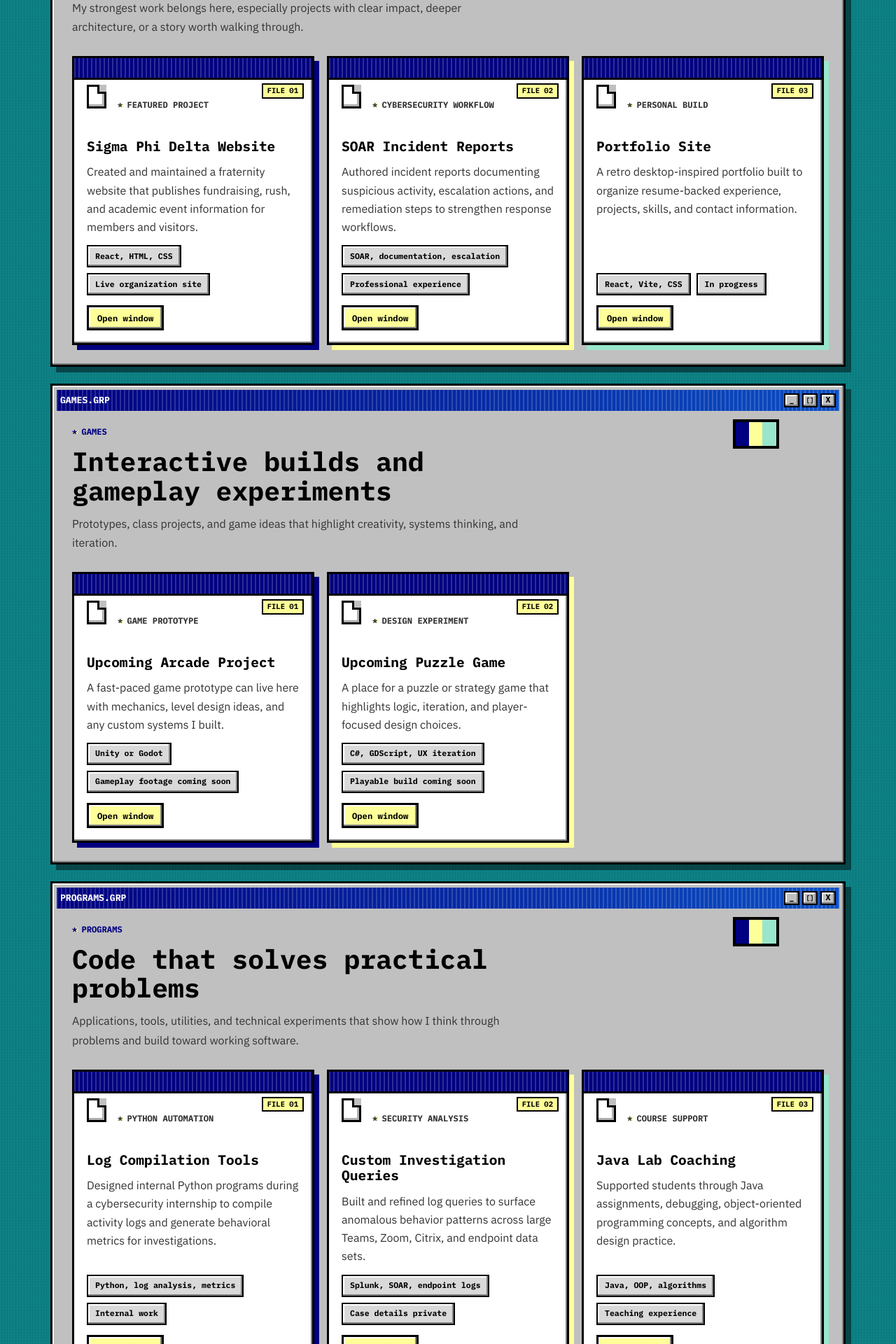
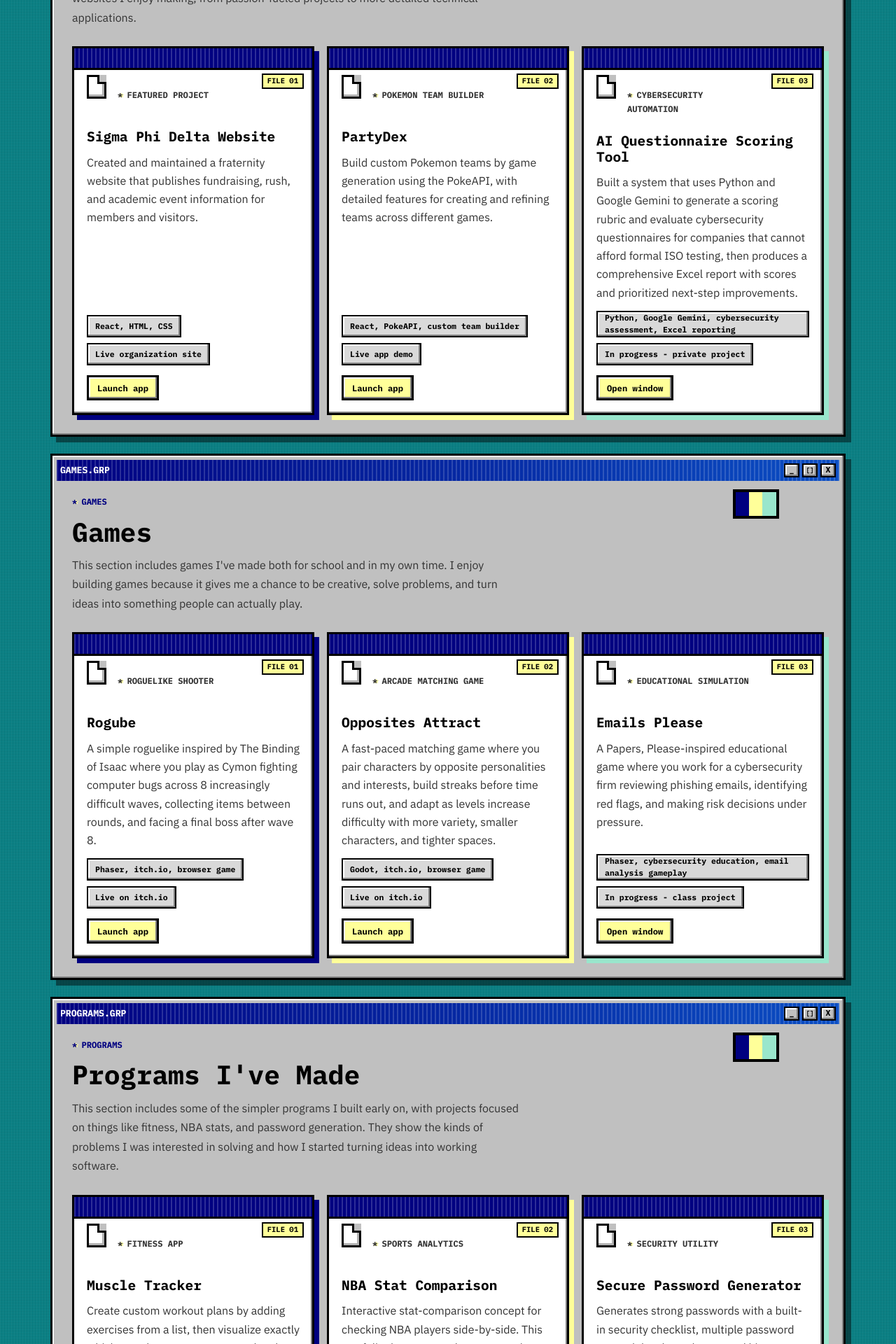
Before and after one commit to ethanfass/EthanFassPortfolio, a React (Vite) app: page / in a window 1280 px wide. Shown: the part 3380-5300 px from the top of the page at 70% size. Built offline with nearby package versions, Linux system fonts and the light colour scheme.

Commit message:
finale for now

```diff
--- a/src/App.css
+++ b/src/App.css
@@ -913,6 +913,15 @@
   box-shadow: var(--border-sunken);
 }
 
+.project-card-clickable {
+  cursor: pointer;
+}
+
+.project-card-clickable:focus-visible {
+  outline: 3px dotted #000000;
+  outline-offset: 4px;
+}
+
 .file-icon {
   position: absolute;
   top: 38px;
@@ -1022,15 +1031,25 @@
   background: rgba(0, 0, 0, 0.46);
 }
 
+body.project-modal-open {
+  overflow: hidden;
+}
+
 .project-demo-window {
   width: min(1120px, 100%);
   height: min(760px, calc(100vh - 44px));
+  transform: translateY(-16px);
   overflow: hidden;
   border: 3px solid #000000;
   background: var(--window);
   box-shadow:
     var(--border-raised),
     12px 12px 0 rgba(0, 0, 0, 0.55);
+}
+
+.project-demo-window-large {
+  width: min(1400px, calc(100vw - 8px));
+  height: min(940px, calc(100vh - 10px));
 }
 
 .project-window-titlebar {
@@ -1090,12 +1109,150 @@
 
 .project-demo-frame {
   display: block;
+  width: 100%;
+  height: 100%;
+  margin: 0;
+  border: 0;
+  background: #ffffff;
+  box-shadow: none;
+}
+
+.project-demo-image {
+  display: block;
+  width: 100%;
+  height: 100%;
+  max-width: 88%;
+  max-height: 88%;
+  margin: auto;
+  object-fit: contain;
+  background: #ffffff;
+}
+
+.browser-shell {
+  display: flex;
+  flex-direction: column;
+  gap: 0;
   width: calc(100% - 16px);
   height: calc(100% - 100px);
   margin: 8px;
   border: 3px solid #000000;
   background: #ffffff;
   box-shadow: var(--border-sunken);
+  overflow: hidden;
+}
+
+.browser-tab-row {
+  display: flex;
+  align-items: flex-end;
+  gap: 4px;
+  padding: 6px 8px 0;
+  border-bottom: 2px solid #000000;
+  background: var(--window-mid);
+}
+
+.browser-tab {
+  display: inline-flex;
+  align-items: center;
+  min-height: 28px;
+  padding: 0 12px;
+  border: 2px solid #000000;
+  border-bottom: 0;
+  background: #eeeeee;
+  color: #000000;
+  font-family: var(--font-display);
+  font-size: 0.7rem;
+  font-weight: 700;
+  text-transform: uppercase;
+}
+
+.browser-tab-active {
+  background: #ffffff;
+  position: relative;
+  top: 1px;
+}
+
+.browser-tab-add {
+  min-width: 28px;
+  justify-content: center;
+  padding: 0;
+}
+
+.browser-address-row {
+  display: grid;
+  grid-template-columns: auto 1fr auto;
+  gap: 8px;
+  align-items: center;
+  min-height: 42px;
+  padding: 6px 8px;
+  border-bottom: 3px solid #000000;
+  background: var(--window);
+}
+
+.browser-nav {
+  display: inline-flex;
+  gap: 4px;
+}
+
+.browser-nav span {
+  width: 18px;
+  height: 18px;
+  border: 2px solid #000000;
+  background: #ffffff;
+  box-shadow: var(--border-raised);
+}
+
+.project-demo-frame-wrap {
+  display: grid;
+  place-items: center;
+  flex: 1;
+  min-height: 0;
+  border: 3px solid #000000;
+  background: #ffffff;
+  box-shadow: var(--border-sunken);
+  overflow: hidden;
+}
+
+.browser-address {
+  display: inline-flex;
+  align-items: center;
+  min-height: 30px;
+  min-width: 0;
+  padding: 0 10px;
+  border: 2px solid #000000;
+  background: #ffffff;
+  box-shadow: var(--border-sunken);
+  color: #000000;
+  font-family: var(--font-display);
+  font-size: 0.68rem;
+  font-weight: 700;
+  overflow: hidden;
+  text-overflow: ellipsis;
+  white-space: nowrap;
+}
+
+.browser-address-row a {
+  display: inline-flex;
+  align-items: center;
+  justify-content: center;
+  min-height: 30px;
+  padding: 0 10px;
+  border: 2px solid #000000;
+  background: var(--accent-blue);
+  box-shadow: var(--border-raised);
+  color: #000000;
+  font-family: var(--font-display);
+  font-size: 0.68rem;
+  font-weight: 700;
+  text-decoration: none;
+}
+
+.browser-address-row a:hover {
+  box-shadow: var(--border-sunken);
+}
+
+.browser-address-row a:focus-visible {
+  outline: 3px dotted #000000;
+  outline-offset: 2px;
 }
 
 .project-window-empty {
@@ -1273,6 +1430,18 @@
     padding: 18px;
   }
 
+  .browser-address-row {
+    grid-template-columns: 1fr;
+  }
+
+  .browser-nav {
+    display: none;
+  }
+
+  .browser-address-row a {
+    justify-self: start;
+  }
+
   .project-window-empty h3 {
     font-size: 1.1rem;
   }
--- a/src/App.jsx
+++ b/src/App.jsx
@@ -1,6 +1,7 @@
-import { useState } from 'react'
+import { useEffect, useState } from 'react'
 import './App.css'
 import profilePhoto from './assets/ef-profile-photo.png'
+import nbaHoopScreenshot from './assets/nbahoop.png'
 
 const desktopShortcuts = [
   { href: '#about', icon: 'about', label: 'About' },
@@ -123,55 +124,66 @@ const educationItems = [
 
 const programs = [
   {
-    tag: 'Python Automation',
-    title: 'Log Compilation Tools',
+    tag: 'Fitness App',
+    title: 'Muscle Tracker',
     description:
-      'Designed internal Python programs during a cybersecurity internship to compile activity logs and generate behavioral metrics for investigations.',
-    stack: 'Python, log analysis, metrics',
-    status: 'Internal work',
-    demoUrl: '',
+      'Create custom workout plans by adding exercises from a list, then visualize exactly which muscle groups are targeted and how intensely each movement affects your body.',
+    stack: 'React, workout planning, muscle mapping',
+    status: 'Live app demo',
+    demoUrl: 'https://muscletrackerapp.netlify.app/',
     repoUrl: '',
   },
   {
-    tag: 'Security Analysis',
-    title: 'Custom Investigation Queries',
+    tag: 'Sports Analytics',
+    title: 'NBA Stat Comparison',
     description:
-      'Built and refined log queries to surface anomalous behavior patterns across large Teams, Zoom, Citrix, and endpoint data sets.',
-    stack: 'Splunk, SOAR, endpoint logs',
-    status: 'Case details private',
-    demoUrl: '',
+      'Interactive stat-comparison concept for checking NBA players side-by-side. This portfolio demo currently uses a static screenshot preview.',
+    stack: 'React, APIs, stat comparison UI',
+    status: 'Screenshot preview',
+    demoUrl: nbaHoopScreenshot,
     repoUrl: '',
   },
   {
-    tag: 'Course Support',
-    title: 'Java Lab Coaching',
+    tag: 'Security Utility',
+    title: 'Secure Password Generator',
     description:
-      'Supported students through Java assignments, debugging, object-oriented programming concepts, and algorithm design practice.',
-    stack: 'Java, OOP, algorithms',
-    status: 'Teaching experience',
-    demoUrl: '',
+      'Generates strong passwords with a built-in security checklist, multiple password strength levels, and password history tracking.',
+    stack: 'JavaScript, security checklist, password history',
+    status: 'Live app demo',
+    demoUrl: 'https://securepwgenerator.netlify.app/',
     repoUrl: '',
   },
 ]
 
 const games = [
   {
-    tag: 'Game Prototype',
-    title: 'Upcoming Arcade Project',
+    tag: 'Roguelike Shooter',
+    title: 'Rogube',
     description:
-      'A fast-paced game prototype can live here with mechanics, level design ideas, and any custom systems I built.',
-    stack: 'Unity or Godot',
-    status: 'Gameplay footage coming soon',
-    demoUrl: '',
+      'A simple roguelike inspired by The Binding of Isaac where you play as Cymon fighting computer bugs across 8 increasingly difficult waves, collecting items between rounds, and facing a final boss after wave 8.',
+    stack: 'Phaser, itch.io, browser game',
+    status: 'Live on itch.io',
+    demoUrl: 'https://ethfass74.itch.io/rogube',
+    windowVariant: 'large',
     repoUrl: '',
   },
   {
-    tag: 'Design Experiment',
-    title: 'Upcoming Puzzle Game',
+    tag: 'Arcade Matching Game',
+    title: 'Opposites Attract',
     description:
-      'A place for a puzzle or strategy game that highlights logic, iteration, and player-focused design choices.',
-    stack: 'C#, GDScript, UX iteration',
-    status: 'Playable build coming soon',
+      'A fast-paced matching game where you pair characters by opposite personalities and interests, build streaks before time runs out, and adapt as levels increase difficulty with more variety, smaller characters, and tighter spaces.',
+    stack: 'Godot, itch.io, browser game',
+    status: 'Live on itch.io',
+    demoUrl: 'https://ethfass74.itch.io/oa',
+    repoUrl: '',
+  },
+  {
+    tag: 'Educational Simulation',
+    title: 'Emails Please',
+    description:
+      'A Papers, Please-inspired educational game where you work for a cybersecurity firm reviewing phishing emails, identifying red flags, and making risk decisions under pressure.',
+    stack: 'Phaser, cybersecurity education, email analysis gameplay',
+    status: 'In progress - class project',
     demoUrl: '',
     repoUrl: '',
   },
@@ -185,26 +197,26 @@ const mainProjects = [
       'Created and maintained a fraternity website that publishes fundraising, rush, and academic event information for members and visitors.',
     stack: 'React, HTML, CSS',
     status: 'Live organization site',
-    demoUrl: '',
+    demoUrl: 'https://udspd.netlify.app/',
     repoUrl: '',
   },
   {
-    tag: 'Cybersecurity Workflow',
-    title: 'SOAR Incident Reports',
+    tag: 'Pokemon Team Builder',
+    title: 'PartyDex',
     description:
-      'Authored incident reports documenting suspicious activity, escalation actions, and remediation steps to strengthen response workflows.',
-    stack: 'SOAR, documentation, escalation',
-    status: 'Professional experience',
-    demoUrl: '',
+      'Build custom Pokemon teams by game generation using the PokeAPI, with detailed features for creating and refining teams across different games.',
+    stack: 'React, PokeAPI, custom team builder',
+    status: 'Live app demo',
+    demoUrl: 'https://partydex.netlify.app/',
     repoUrl: '',
   },
   {
-    tag: 'Personal Build',
-    title: 'Portfolio Site',
+    tag: 'Cybersecurity Automation',
+    title: 'AI Questionnaire Scoring Tool',
     description:
-      'A retro desktop-inspired portfolio built to organize resume-backed experience, projects, skills, and contact information.',
-    stack: 'React, Vite, CSS',
-    status: 'In progress',
+      'Built a system that uses Python and Google Gemini to generate a scoring rubric and evaluate cybersecurity questionnaires for companies that cannot afford formal ISO testing, then produces a comprehensive Excel report with scores and prioritized next-step improvements.',
+    stack: 'Python, Google Gemini, cybersecurity assessment, Excel reporting',
+    status: 'In progress - private project',
     demoUrl: '',
     repoUrl: '',
   },
@@ -243,7 +255,25 @@ function ProjectSection({ eyebrow, title, blurb, items, onOpenProject }) {
 
       <div className="card-grid">
         {items.map((item) => (
-          <article className="project-card" key={item.title}>
+          <article
+            className="project-card project-card-clickable"
+            key={item.title}
+            role="button"
+            tabIndex={0}
+            onClick={(event) => {
+              if (event.target.closest('button, a')) {
+                return
+              }
+
+              onOpenProject(item)
+            }}
+            onKeyDown={(event) => {
+              if (event.key === 'Enter' || event.key === ' ') {
+                event.preventDefault()
+                onOpenProject(item)
+              }
+            }}
+          >
             <span className="file-icon" aria-hidden="true" />
             <p className="card-tag">{item.tag}</p>
             <h3>{item.title}</h3>
@@ -254,7 +284,7 @@ function ProjectSection({ eyebrow, title, blurb, items, onOpenProject }) {
             </div>
             <div className="project-actions">
               <button type="button" onClick={() => onOpenProject(item)}>
-                Open window
+                {item.demoUrl ? 'Launch app' : 'Open window'}
               </button>
               {item.repoUrl ? (
                 <a href={item.repoUrl} target="_blank" rel="noreferrer">
@@ -274,10 +304,25 @@ function ProjectWindow({ project, onClose }) {
     return null
   }
 
+  const isImageDemo =
+    typeof project.demoUrl === 'string' &&
+    /\.(png|jpe?g|gif|webp|svg)(\?.*)?$/i.test(project.demoUrl)
+
+  let demoAddress = ''
+
+  if (project.demoUrl) {
+    try {
+      const parsedDemoUrl = new URL(project.demoUrl)
+      demoAddress = `${parsedDemoUrl.hostname}${parsedDemoUrl.pathname}`
+    } catch {
+      demoAddress = project.demoUrl
+    }
+  }
+
   return (
     <div className="project-modal-backdrop" role="presentation" onMouseDown={onClose}>
       <section
-        className="project-demo-window"
+        className={`project-demo-window${project.windowVariant === 'large' ? ' project-demo-window-large' : ''}`}
         role="dialog"
         aria-modal="true"
         aria-labelledby="project-window-title"
@@ -296,12 +341,41 @@ function ProjectWindow({ project, onClose }) {
         </div>
 
         {project.demoUrl ? (
+          <div className="browser-shell">
+            <div className="browser-tab-row" aria-hidden="true">
+              <span className="browser-tab browser-tab-active">{project.title}</span>
+              <span className="browser-tab browser-tab-add">+</span>
+            </div>
+
+            <div className="browser-address-row">
+              <span className="browser-nav" aria-hidden="true">
+                <span />
+                <span />
+              </span>
+              <span className="browser-address">{demoAddress}</span>
+              <a href={project.demoUrl} target="_blank" rel="noreferrer">
+                Open in tab
+              </a>
+            </div>
+
+            <div className="project-demo-frame-wrap">
+              {isImageDemo ? (
+                <img
+                  src={project.demoUrl}
+                  alt={`${project.title} screenshot`}
+                  className="project-demo-image"
+                  loading="lazy"
+                />
+              ) : (
                 <iframe
                   title={`${project.title} live demo`}
                   src={project.demoUrl}
                   className="project-demo-frame"
                   loading="lazy"
                 />
+              )}
+            </div>
+          </div>
         ) : (
           <div className="project-window-empty">
             <p className="card-tag">Demo URL needed</p>
@@ -353,6 +427,36 @@ function InfoWindow({ id, title, items, compact = false }) {
 
 function App() {
   const [activeProject, setActiveProject] = useState(null)
+
+  useEffect(() => {
+    if (!activeProject) {
+      return
+    }
+
+    document.body.classList.add('project-modal-open')
+
+    return () => {
+      document.body.classList.remove('project-modal-open')
+    }
+  }, [activeProject])
+
+  useEffect(() => {
+    if (!activeProject) {
+      return
+    }
+
+    const handleEscape = (event) => {
+      if (event.key === 'Escape') {
+        setActiveProject(null)
+      }
+    }
+
+    window.addEventListener('keydown', handleEscape)
+
+    return () => {
+      window.removeEventListener('keydown', handleEscape)
+    }
+  }, [activeProject])
 
   return (
     <main className="page-shell">
@@ -495,8 +599,8 @@ function App() {
         <div id="main-projects">
           <ProjectSection
             eyebrow="Main Projects"
-            title="The projects I want people to remember"
-            blurb="My strongest work belongs here, especially projects with clear impact, deeper architecture, or a story worth walking through."
+            title="Featured Projects"
+            blurb="These are some of the main projects I&apos;ve built recently. They reflect the kinds of tools and websites I enjoy making, from passion-fueled projects to more detailed technical applications."
             items={mainProjects}
             onOpenProject={setActiveProject}
           />
@@ -505,8 +609,8 @@ function App() {
         <div id="games">
           <ProjectSection
             eyebrow="Games"
-            title="Interactive builds and gameplay experiments"
-            blurb="Prototypes, class projects, and game ideas that highlight creativity, systems thinking, and iteration."
+            title="Games"
+            blurb="This section includes games I&apos;ve made both for school and in my own time. I enjoy building games because it gives me a chance to be creative, solve problems, and turn ideas into something people can actually play."
             items={games}
             onOpenProject={setActiveProject}
           />
@@ -515,8 +619,8 @@ function App() {
         <div id="programs">
           <ProjectSection
             eyebrow="Programs"
-            title="Code that solves practical problems"
-            blurb="Applications, tools, utilities, and technical experiments that show how I think through problems and build toward working software."
+            title="Programs I&apos;ve Made"
+            blurb="This section includes some of the simpler programs I built early on, with projects focused on things like fitness, NBA stats, and password generation. They show the kinds of problems I was interested in solving and how I started turning ideas into working software."
             items={programs}
             onOpenProject={setActiveProject}
           />
```
Also changed, not shown: src/assets/nbahoop.png (added). Lines whose indentation alone changed are shown as unchanged.
